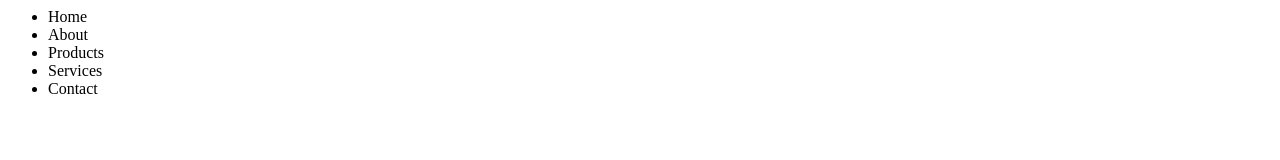
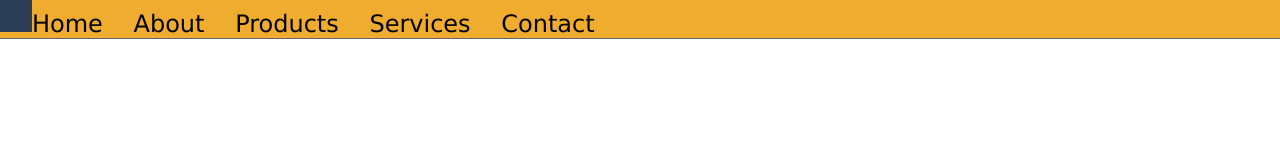
Before and after one commit to faridamuss/Advancing-HTML-skills, a plain HTML site: page HTML&CSS/navigationBar/horizontal.html in a window 1280 px wide. Drawn offline with Linux system fonts and the light colour scheme.

Commit message:
Add styling to simple horizontal navbar

```diff
--- /dev/null
+++ b/HTML&CSS/navigationBar/horizontal.css
@@ -0,0 +1,43 @@
+/* Yellow: #EFAC2F
+Blue: #2C3E57 */
+
+body {
+  padding: 0;
+  margin: 0;
+}
+
+nav {
+  background-color: #efac2f;
+  border-bottom: 1px solid #666;
+}
+
+ul {
+  list-style-type: none;
+  margin: 0;
+  padding: 0;
+}
+
+li {
+  display: inline-block;
+  margin-right: -9px;
+}
+
+
+a {
+  display: inline-block;
+  padding: 1rem;
+  text-decoration: none;
+  color: #2c3e57;
+  font-weight: bold;
+}
+
+a:hover {
+  background-color: #2c3e57;
+  color: #efac2f;
+}
+
+/* generic font styling, no relevant code here */
+body {
+  font-family: Verdana, Arial, sans-serif;
+  font-size: 150%;
+}
--- a/HTML&CSS/navigationBar/horizontal.html
+++ b/HTML&CSS/navigationBar/horizontal.html
@@ -1,3 +1,12 @@
+<!DOCTYPE html>
+<html lang="en">
+<head>
+  <meta charset="UTF-8">
+  <meta http-equiv="X-UA-Compatible" content="IE=edge">
+  <meta name="viewport" content="width=device-width, initial-scale=1.0">
+  <link rel="stylesheet" href="horizontal.css">
+  <title>Document</title>
+</head>
 <nav>
   <ul>
     <li><a href="#"></a>Home</li>
@@ -7,3 +16,7 @@
     <li><a href="#"></a>Contact</li>
   </ul>
 </nav>
+<body>
+
+</body>
+</html>
```
Also changed, not shown: HTML&CSS/navigationBar/vertical.html (+13 -0 lines). Lines whose indentation alone changed are shown as unchanged.
